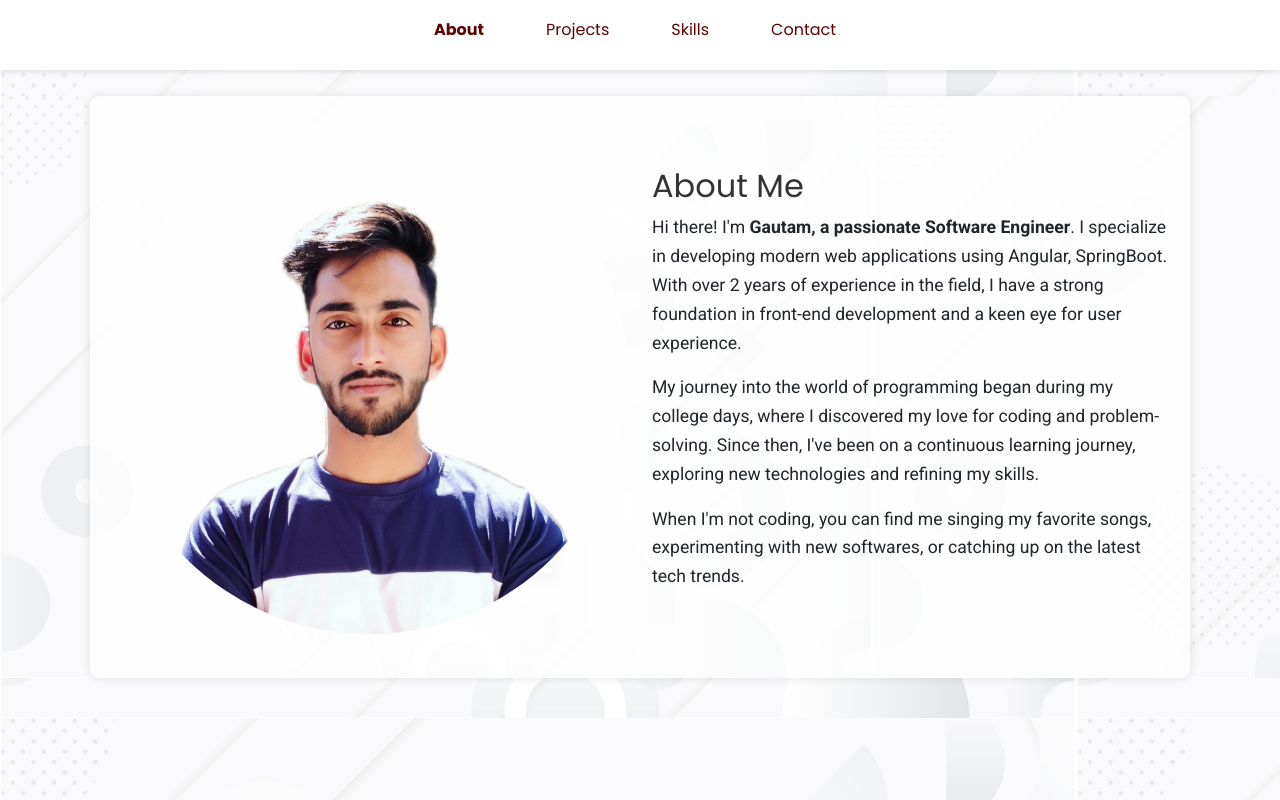
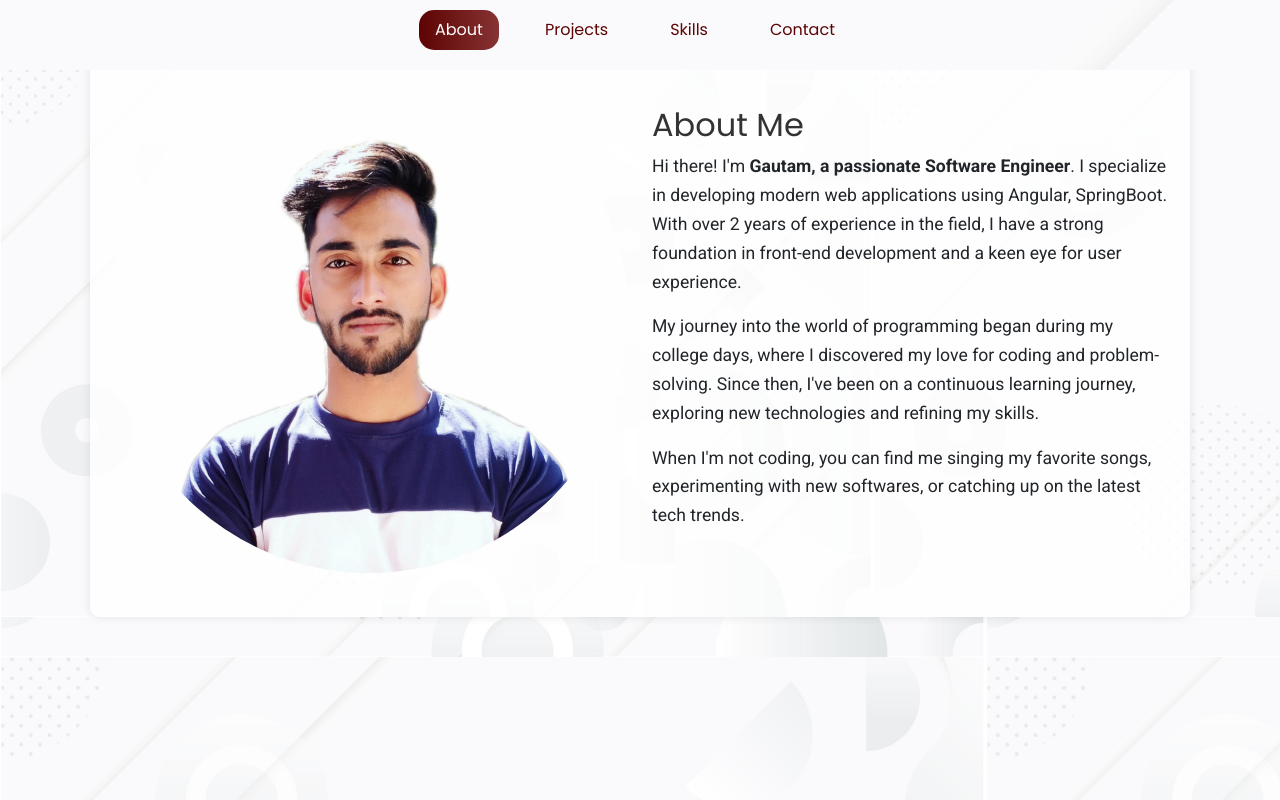
Before and after one commit to Gautamp11/Portfolio, an Angular app: page /about in a window 1280 px wide. Built offline with nearby package versions, Linux system fonts and the light colour scheme.

Commit message:
new navbar
Changed navbar style > Border and background.

```diff
--- a/src/app/about/about.component.css
+++ b/src/app/about/about.component.css
@@ -1,3 +1,3 @@
-.about-content p {
-    margin-bottom: 20px;
+.container {
+  margin-top: 35px;
 }
--- a/src/app/navbar/navbar.component.css
+++ b/src/app/navbar/navbar.component.css
@@ -3,9 +3,9 @@
   top: 0;
   width: 100%;
   z-index: 1000;
-  background-color: #fff;
-  box-shadow: 0 2px 4px rgba(0, 0, 0, 0.1);
   gap: 30px;
+  background-image: url(/src/assets/5671773.jpg);
+  background-position: center;
 }
 
 .nav-item .nav-link {
@@ -14,8 +14,12 @@
 }
 
 .nav-link.active {
-  font-weight: 700;
+  background: linear-gradient(to right, rgb(93, 3, 3), rgb(135, 51, 51));
+  border-radius: 15px;
+  color: white !important;
 }
 .nav-link:hover {
-  transform: translateY(-2px);
+  background-color: rgba(93, 3, 3, 0.8);
+  border-radius: 15px;
+  color: white !important;
 }
```
Also changed, not shown: src/app/navbar/navbar.component.html (indentation only).
